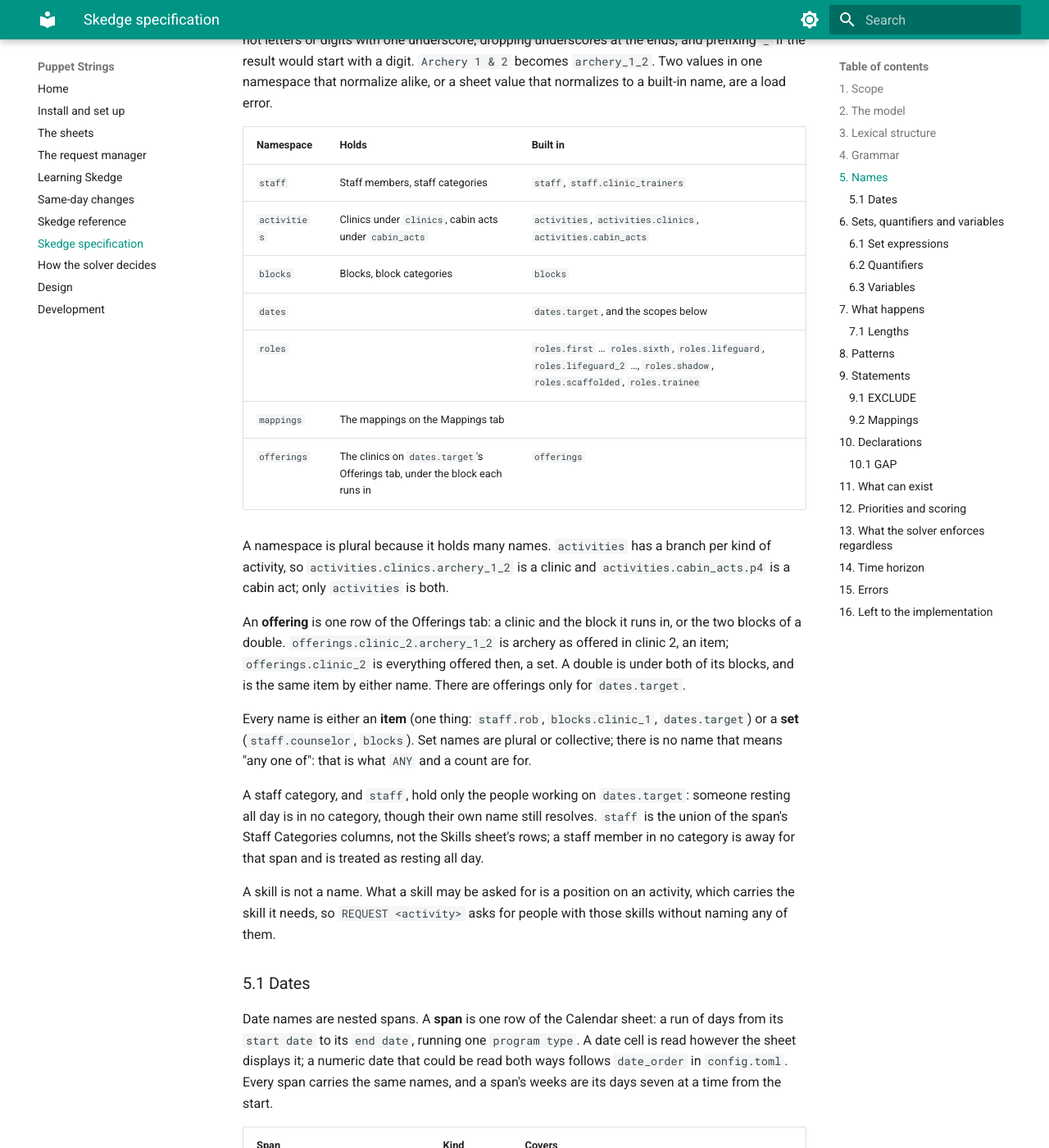
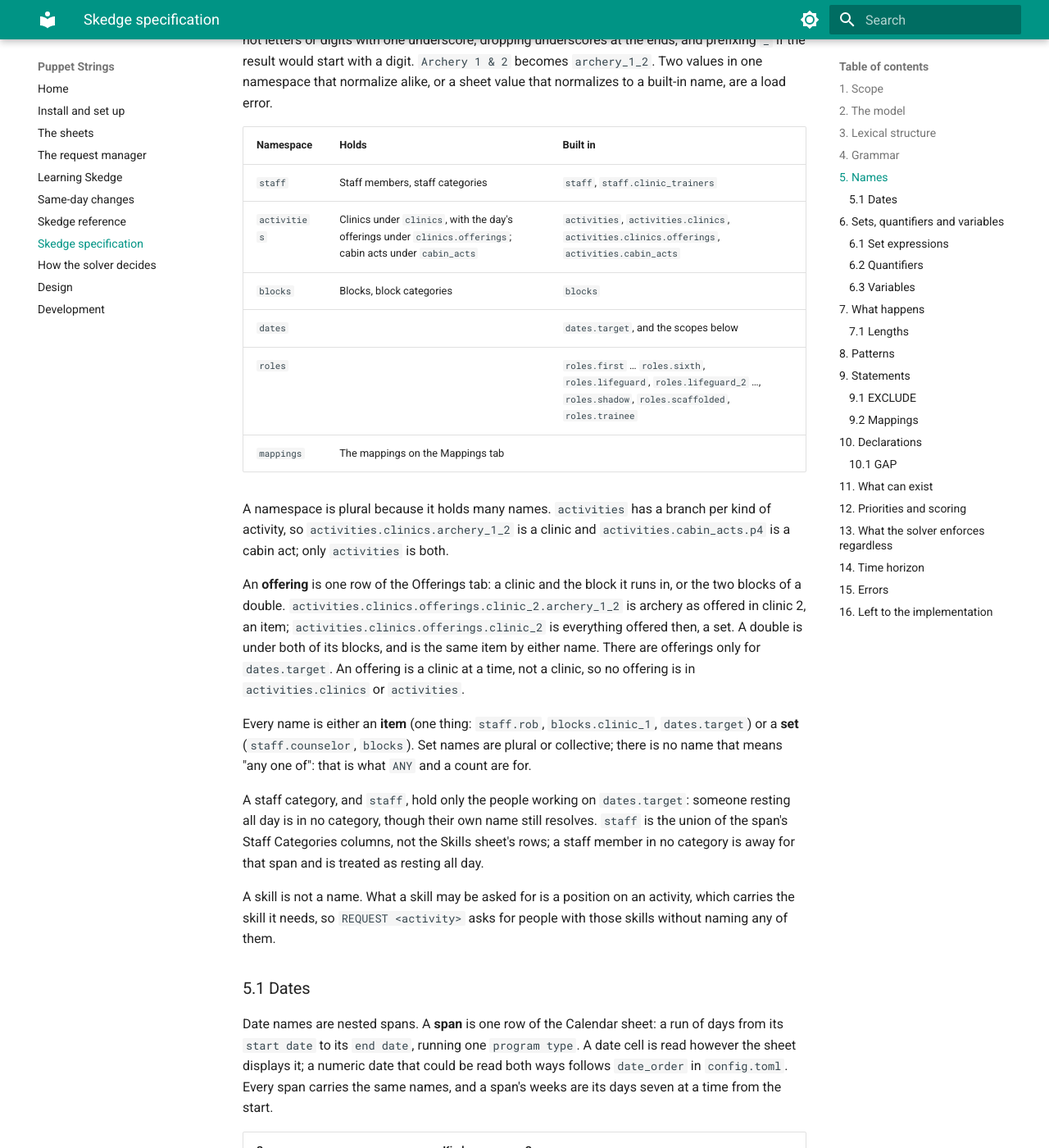
Before and after one commit to Dylan-Puppet-Master/Puppet-Strings, an MkDocs documentation site: the page built from docs/spec.md, in a window 1280 px wide and 1400 px high, scrolled down 5452 px. Shown: the whole window at 82% size. Built offline with MkDocs 1.6.1 and Material for MkDocs 9.7.7, drawn with Linux system fonts in a browser that asks for light colours; some of the changed text lies outside the part shown.

Commit message:
Skedge: offerings are under activities.clinics, beside the clinics
`activities.clinics.offerings.clinic_2.archery_1_2` rather than a namespace of their
own, as the cabin act board is under activities.cabin_acts. An offering is a clinic
at a time, so it is in no set above it, and belongs to the target date as a cabin act
belongs to its day. The standing request is REQUEST EACH activities.clinics.offerings.

The details pane shows an offering as its clinic at its time, and the completer
offers shorter names first, so `clinic_3` still comes to blocks.clinic_3 before the
day's offerings in it.

Co-Authored-By: Claude Opus 5.5 <noreply@anthropic.com>

```diff
--- a/docs/spec.md
+++ b/docs/spec.md
@@ -250,22 +250,22 @@ normalizes to a built-in name, are a load error.
 | Namespace | Holds | Built in |
 |---|---|---|
 | `staff` | Staff members, staff categories | `staff`, `staff.clinic_trainers` |
-| `activities` | Clinics under `clinics`, cabin acts under `cabin_acts` | `activities`, `activities.clinics`, `activities.cabin_acts` |
+| `activities` | Clinics under `clinics`, with the day's offerings under `clinics.offerings`; cabin acts under `cabin_acts` | `activities`, `activities.clinics`, `activities.clinics.offerings`, `activities.cabin_acts` |
 | `blocks` | Blocks, block categories | `blocks` |
 | `dates` | | `dates.target`, and the scopes below |
 | `roles` | | `roles.first` … `roles.sixth`, `roles.lifeguard`, `roles.lifeguard_2` …, `roles.shadow`, `roles.scaffolded`, `roles.trainee` |
 | `mappings` | The mappings on the Mappings tab | |
-| `offerings` | The clinics on `dates.target`'s Offerings tab, under the block each runs in | `offerings` |
 
 A namespace is plural because it holds many names. `activities` has a branch per kind of
 activity, so `activities.clinics.archery_1_2` is a clinic and `activities.cabin_acts.p4`
 is a cabin act; only `activities` is both.
 
 An **offering** is one row of the Offerings tab: a clinic and the block it runs in, or the
-two blocks of a double. `offerings.clinic_2.archery_1_2` is archery as offered in clinic 2,
-an item; `offerings.clinic_2` is everything offered then, a set. A double is under both of
-its blocks, and is the same item by either name. There are offerings only for
-`dates.target`.
+two blocks of a double. `activities.clinics.offerings.clinic_2.archery_1_2` is archery as
+offered in clinic 2, an item; `activities.clinics.offerings.clinic_2` is everything offered
+then, a set. A double is under both of its blocks, and is the same item by either name.
+There are offerings only for `dates.target`. An offering is a clinic at a time, not a
+clinic, so no offering is in `activities.clinics` or `activities`.
 
 Every name is either an **item** (one thing: `staff.rob`, `blocks.clinic_1`, `dates.target`)
 or a **set** (`staff.counselor`, `blocks`). Set names are plural or collective; there is
@@ -486,7 +486,7 @@ do is `FREE`, something to do is `BUSY`, and someone resting is neither.
 activity runs, staffed from its positions. `REQUEST <offering>` is the same for the
 offering's clinic, `DURING` its block, or `ALL` of a double's two, `ON dates.target`. An
 offering takes no clauses and no subject, and is one at a time, so all of a day's clinics
-are `REQUEST EACH offerings`. An offering anywhere else is an error.
+are `REQUEST EACH activities.clinics.offerings`. An offering anywhere else, or in a set with other activities, is an error.
 
 A missing `ON` is `ON dates.target`, everywhere in the language. A missing `DURING` is
 `ANY` of the blocks the date has: `REQUEST staff.rob DO 'x'` is at least once today.
@@ -836,8 +836,9 @@ the solver report:
 | `needs a quantifier: ALL or a count` | `WITH` or `WITHOUT` a set of several, with no quantifier. |
 | `counts who is alongside, so it takes ALL or a count` | `WITH EACH staff.mfgs` or `WITH ANY staff.mfgs`; likewise `WITHOUT`. |
 | `an offering already says when it runs, so it takes nothing more` | Any clause on `REQUEST <offering>`. |
-| `an offering is asked for on its own, as REQUEST EACH offerings` | An offering after `DO`, after `NOT DO`, or in a pattern. |
-| `one offering at a time: REQUEST EACH offerings` | `ALL`, `ANY` or a count of offerings. |
+| `an offering is asked for on its own` | An offering after `DO`, after `NOT DO`, or in a pattern. |
+| `one offering at a time` | `ALL`, `ANY` or a count of offerings. |
+| `an offering is asked for apart from other activities` | `EACH` of a set holding offerings and activities. |
 | `one activity at a time` | `ALL` of several activities in blocks that are not pooled or counted, or a group on the activity. |
 | `one role at a time: AS_ROLE takes a role, ANY or EACH` | `ALL` of several roles, or a count of them. |
 | `describes the activity, so it goes after` | `AS_ROLE`, `FOR`, `WITH` or `WITHOUT` before the verb; the message names the clause and the verb. |
```
Also changed, not shown: docs/app.md (+3 -3 lines), docs/sheets.md (+1 -1 lines), docs/skedge.md (+7 -7 lines), docs/solver.md (+1 -1 lines), docs/technical-outline.md (+7 -5 lines), 10 other files.
